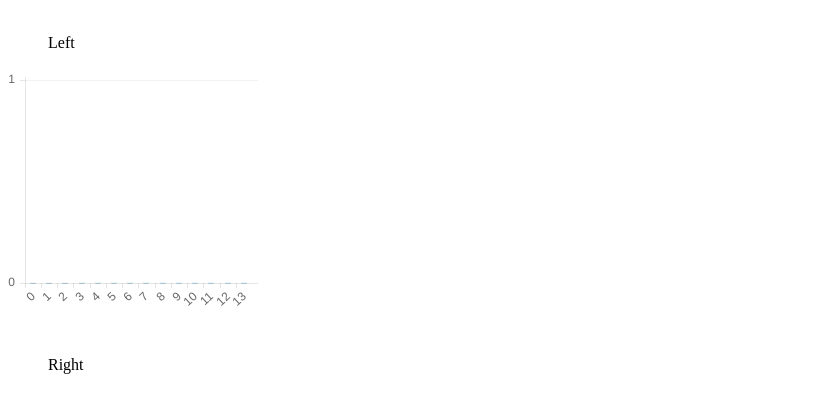
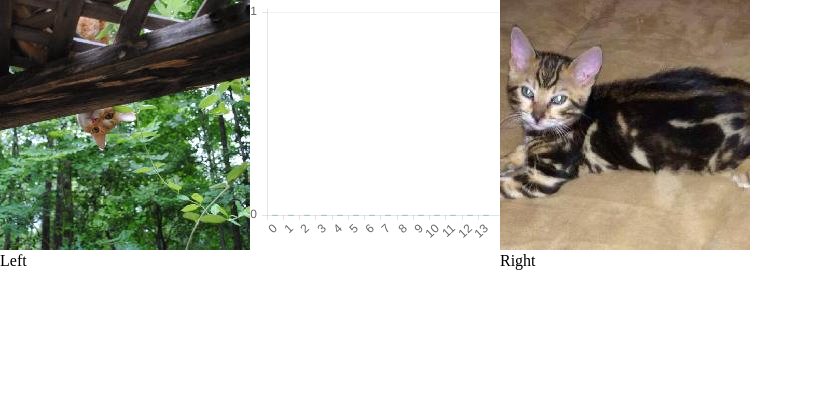
Before and after one commit to sjschmidt44/vote-tracker-demo, a plain HTML site: page index.html in a window 1280 px wide. Shown: the whole page, without its empty margins (0-813 px from the left). Drawn offline with Linux system fonts and the light colour scheme.

Commit message:
refactored and linted html

```diff
--- a/index.html
+++ b/index.html
@@ -1,23 +1,24 @@
 <!DOCTYPE html>
 <html>
 <head>
+	<meta charset="utf-8">
 	<title>Kitten Contest Vote Tracker</title>
-	<!-- <link type='text/css' rel='stylesheet' href='css/reset.css'> -->
-	<!-- <link rel="stylesheet" type="text/css" href="css/styles.css"> -->
+	<link rel="stylesheet" type="text/css" href="css/reset.css">
+	<link rel="stylesheet" type="text/css" href="css/styles.css">
 	<script src="js/Chart.js"></script>
 </head>
 <body>
-  <section id='main_content'>
-    <figure id='leftPhotoDiv'>
-      <img id='leftPhoto' src=""/>
+  <main id="main">
+    <figure id="leftPhotoDiv">
+      <img id="leftPhoto">
       <figcaption>Left</figcaption>
     </figure>
     <canvas id="catChart" width="250" height="250"></canvas>
-    <figure id='rightPhotoDiv'>
-      <img id='rightPhoto' src=""/>
+    <figure id="rightPhotoDiv">
+      <img id="rightPhoto">
       <figcaption>Right</figcaption>
     </figure>
-  </section>
-	<script src="js/app.js"></script>
+  </main>
+	<script type="text/javascript" src="js/app.js"></script>
 </body>
 </html>
```
